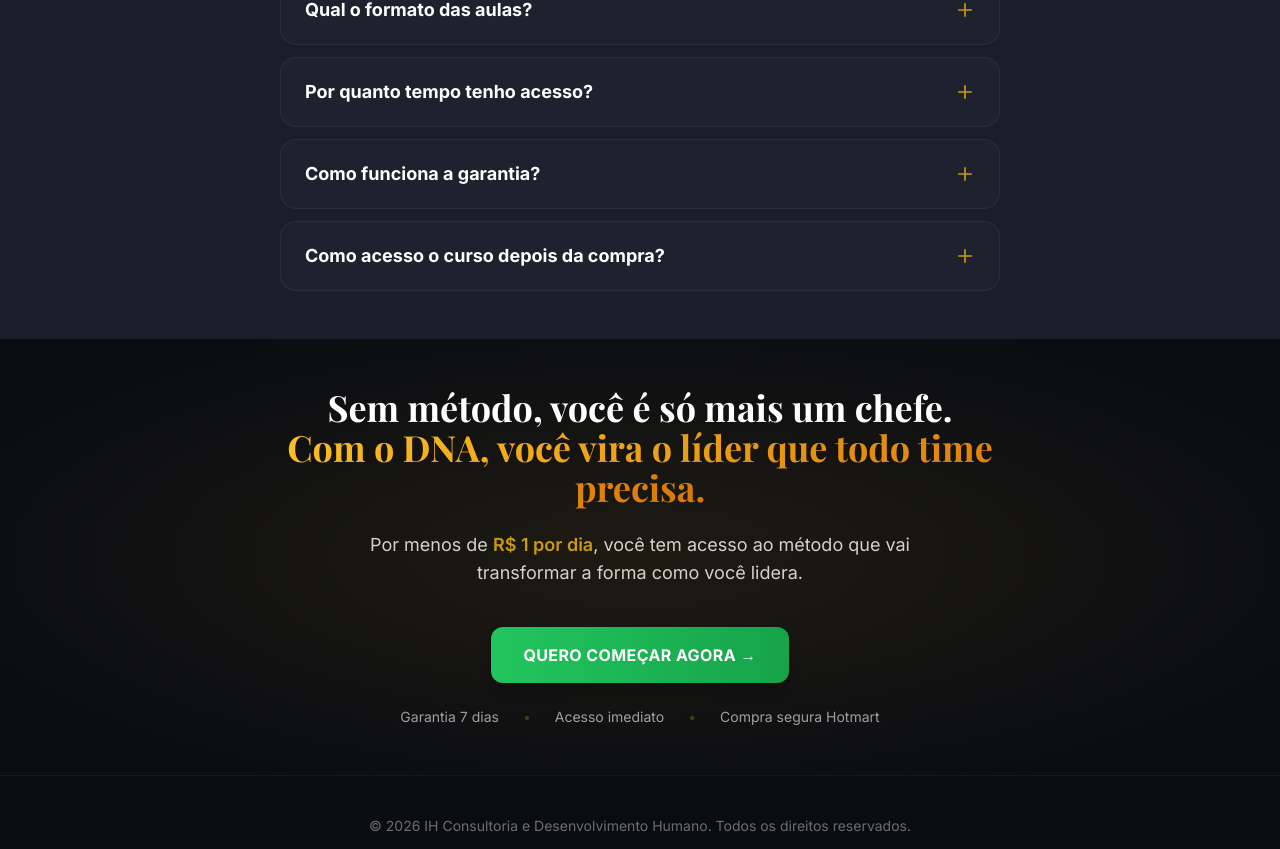
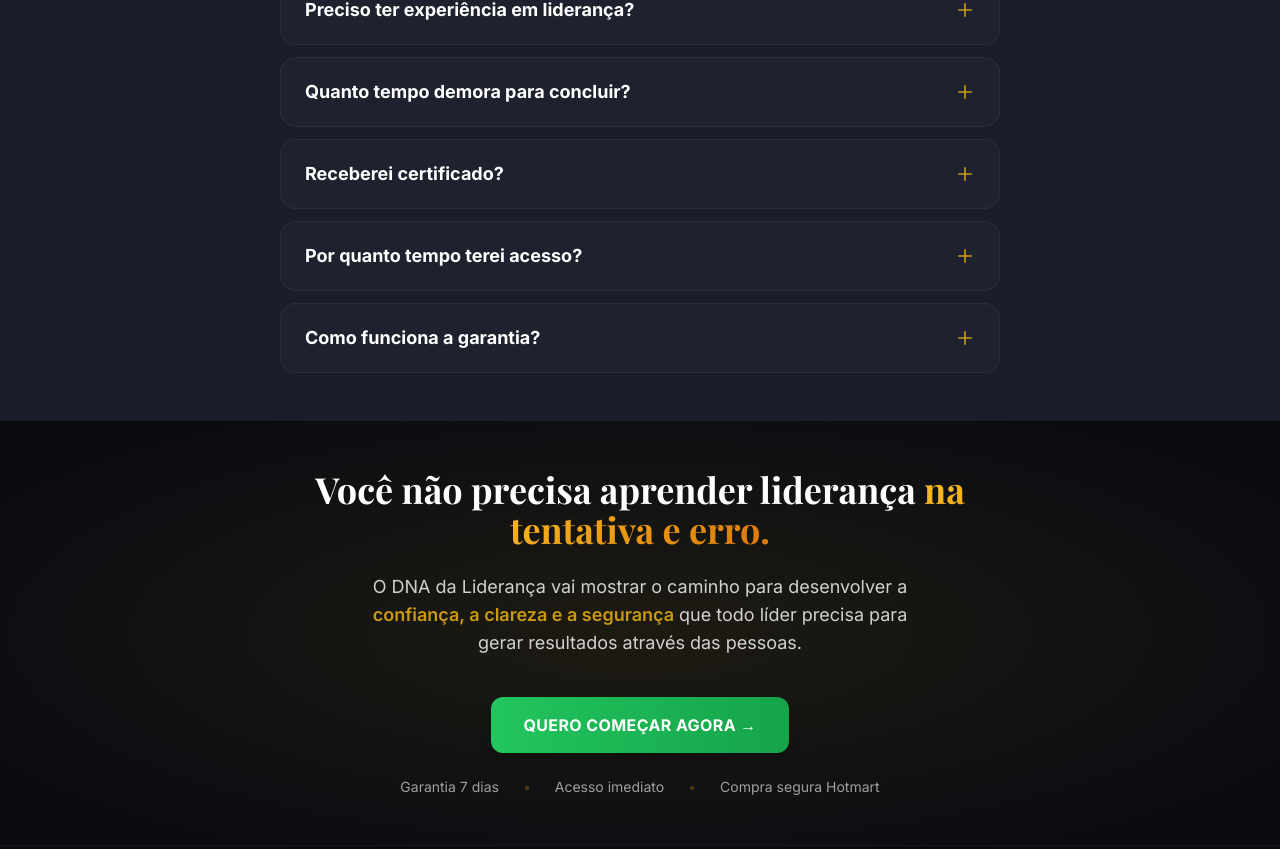
Before and after one commit to techfranca/IZA_DNA-da-Lideranca, a Next.js app: page / in a window 1280 px wide. Shown: the part 6277-7126 px from the top of the page. Built offline with nearby package versions, Linux system fonts and the light colour scheme.

Commit message:
Atualiza FAQ e frase final

```diff
--- a/src/app/page.tsx
+++ b/src/app/page.tsx
@@ -541,28 +541,32 @@ export default function Home() {
           <div className="mt-12 space-y-3">
             {[
               {
-                q: "Pra quem é esse curso?",
-                a: "Para líderes, coordenadores e supervisores que foram promovidos sem preparo técnico em gestão de pessoas. Se você sente que precisa de um método pra liderar com segurança, esse curso é pra você.",
+                q: "Funciona para quem acabou de ser promovido?",
+                a: "Sim! O curso foi pensado justamente pra quem está começando ou foi jogado de paraquedas num cargo de liderança e precisa de método pra liderar com segurança.",
               },
               {
-                q: "Preciso ter experiência como líder?",
-                a: "Não. O curso foi pensado justamente pra quem está começando ou foi jogado de paraquedas num cargo de liderança.",
+                q: "Funciona para supervisores e coordenadores?",
+                a: "Com certeza. O método DNA foi criado para líderes em qualquer nível — supervisores, coordenadores, gerentes — que precisam gerir pessoas e gerar resultados.",
               },
               {
-                q: "Qual o formato das aulas?",
-                a: "São 9 aulas gravadas de 20 a 30 minutos, divididas em 3 módulos, com exercício prático ao final de cada módulo. Você assiste no seu ritmo.",
+                q: "Preciso ter experiência em liderança?",
+                a: "Não. O curso parte do zero e te dá o método completo para liderar com clareza, mesmo que você nunca tenha liderado antes.",
               },
               {
-                q: "Por quanto tempo tenho acesso?",
+                q: "Quanto tempo demora para concluir?",
+                a: "São 9 aulas de 20 a 30 minutos, divididas em 3 módulos. Você pode concluir em poucos dias assistindo no seu ritmo.",
+              },
+              {
+                q: "Receberei certificado?",
+                a: "Sim, ao concluir o curso você recebe um certificado de conclusão emitido pela plataforma.",
+              },
+              {
+                q: "Por quanto tempo terei acesso?",
                 a: "Você terá acesso por 1 ano a partir da data da compra.",
               },
               {
                 q: "Como funciona a garantia?",
                 a: "Você tem 7 dias para assistir. Se não gostar, basta solicitar o reembolso pela própria plataforma Hotmart. Devolvemos 100% do valor, sem perguntas.",
-              },
-              {
-                q: "Como acesso o curso depois da compra?",
-                a: "Após a confirmação do pagamento, você recebe um e-mail com o login e senha para acessar a área de membros na Hotmart.",
               },
             ].map((faq, i) => (
               <Accordion key={i} title={faq.q}>
@@ -581,16 +585,13 @@ export default function Home() {
             className="text-3xl font-bold text-white md:text-4xl"
             style={{ fontFamily: "var(--font-playfair), serif" }}
           >
-            Sem método, você é só mais um chefe.
-            <br />
-            <span className="gradient-text">
-              Com o DNA, você vira o líder que todo time precisa.
-            </span>
+            Você não precisa aprender liderança{" "}
+            <span className="gradient-text">na tentativa e erro.</span>
           </h2>
           <p className="mx-auto mt-6 max-w-xl text-lg text-white/80">
-            Por menos de{" "}
-            <span className="text-gold font-semibold">R$ 1 por dia</span>, você
-            tem acesso ao método que vai transformar a forma como você lidera.
+            O DNA da Liderança vai mostrar o caminho para desenvolver a{" "}
+            <span className="text-gold font-semibold">confiança, a clareza e a segurança</span>{" "}
+            que todo líder precisa para gerar resultados através das pessoas.
           </p>
 
           <div className="mt-10">
```
